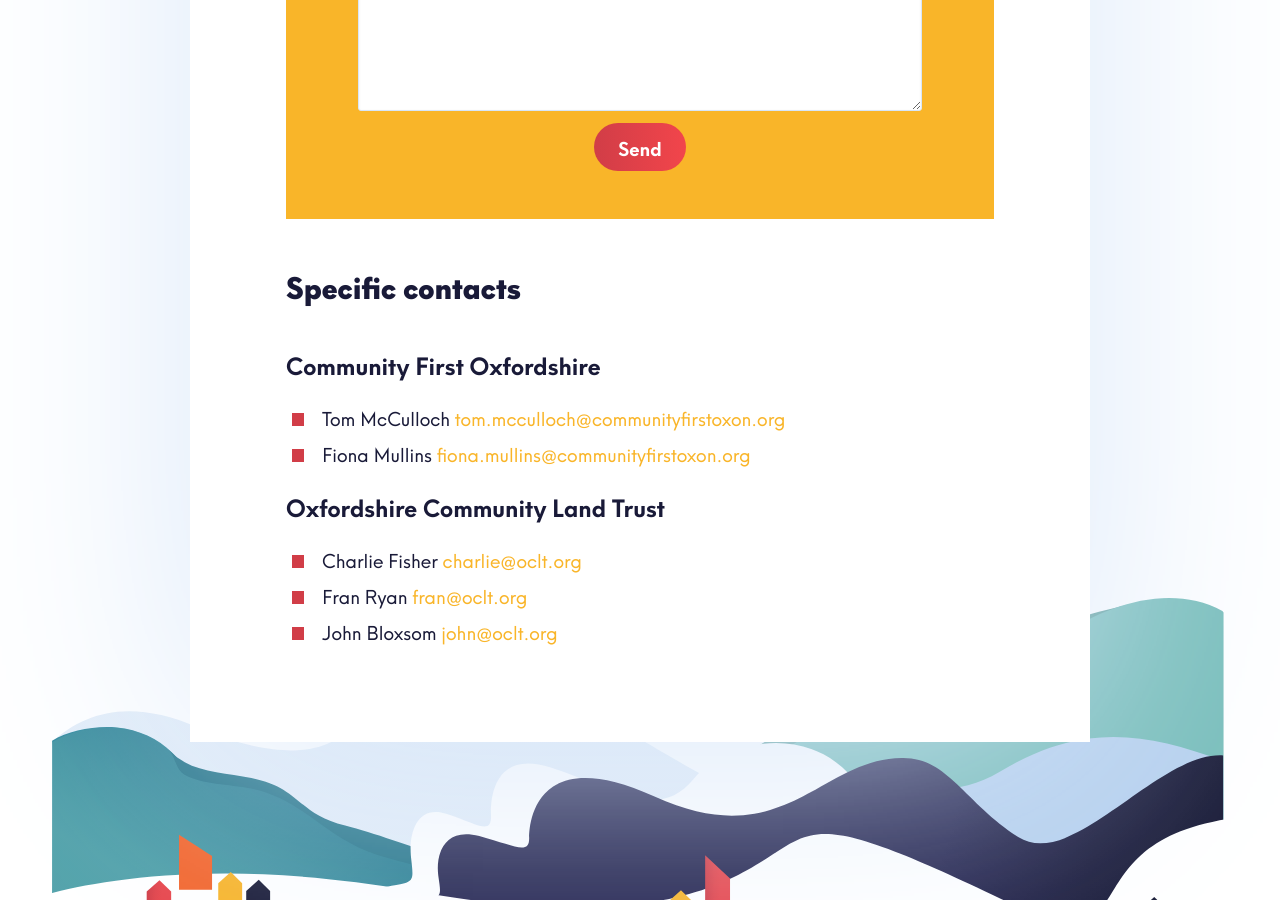
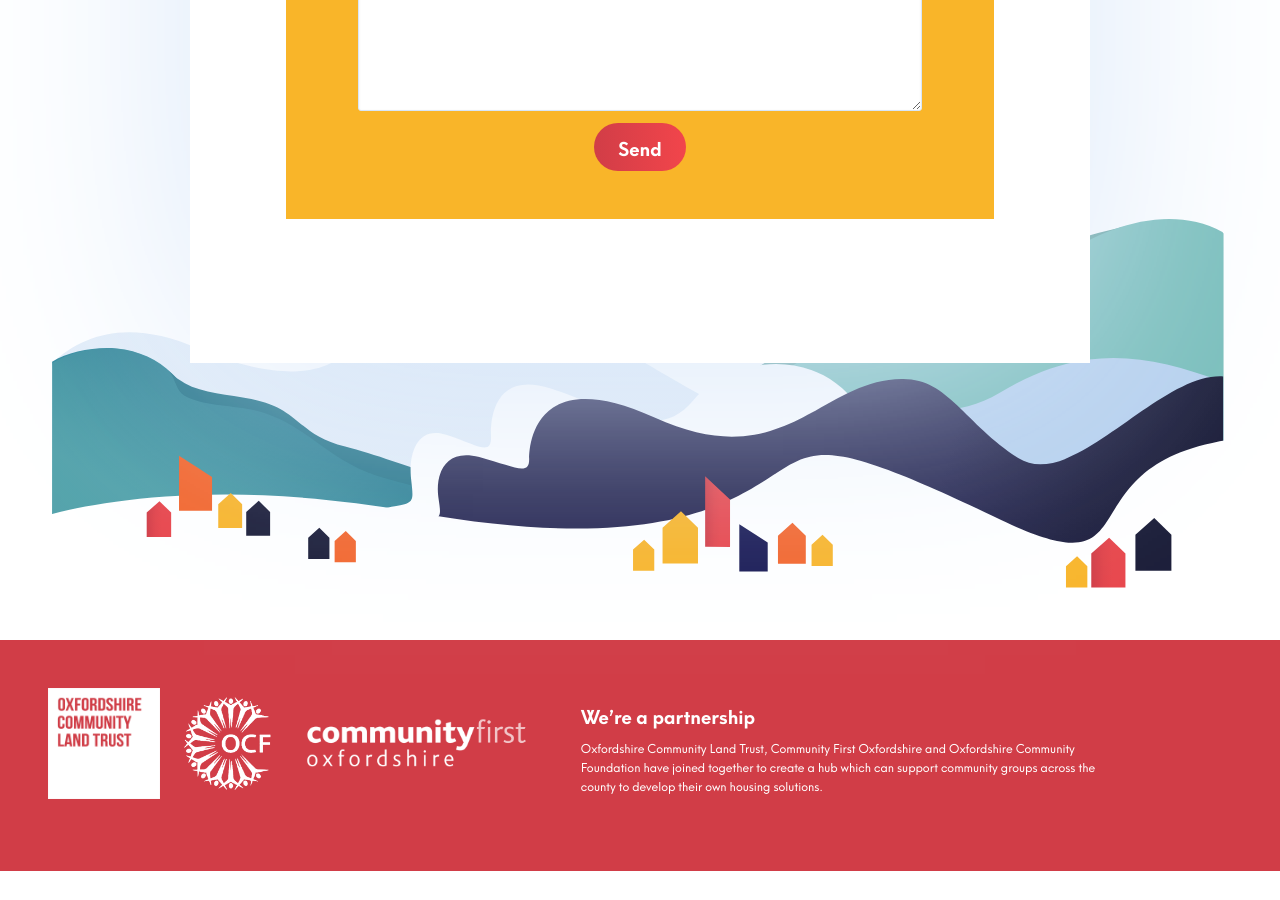
Before and after one commit to johnpuddephatt/collaborativehousing, a Jekyll site: the page built from _pages/contact.md, in a window 1280 px wide and 900 px high, scrolled down 954 px. Built offline with Jekyll 4.4.1, drawn with Linux system fonts in a browser that asks for light colours; after the commit the page ends 1825 px from its top, so only the background shows below that.

Commit message:
Update from Forestry.io - Updated contact.md

```diff
--- a/_pages/contact.md
+++ b/_pages/contact.md
@@ -3,21 +3,8 @@
 title: Contact
 subtitle: We’re here to help people collaborate and learn from each other
 scripts:
+
 ---
-
 Please use the contact form below or contact Community First Oxfordshire on 01865 883488 or at [info@communityfirstoxon.org](mailto:info@communityfirstoxon.org) for general or initial enquiries.
 
 {% include contact-form.html title="Send us a message" target="https://form.letsdance.agency/4yDBbD3q" subject="Message from collaborativehousing.org.uk" %}
-
-## Specific contacts
-
-### Community First Oxfordshire
-
-- Tom McCulloch [tom.mcculloch@communityfirstoxon.org](mailto:tom.mcculloch@communityfirstoxon.org)
-- Fiona Mullins [fiona.mullins@communityfirstoxon.org](mailto:fiona.mullins@communityfirstoxon.org)
-
-### Oxfordshire Community Land Trust
-
-- Charlie Fisher [charlie@oclt.org](mailto:charlie@oclt.org)
-- Fran Ryan [fran@oclt.org](mailto:fran@oclt.org)
-- John Bloxsom [john@oclt.org](mailto:john@oclt.org)
```
